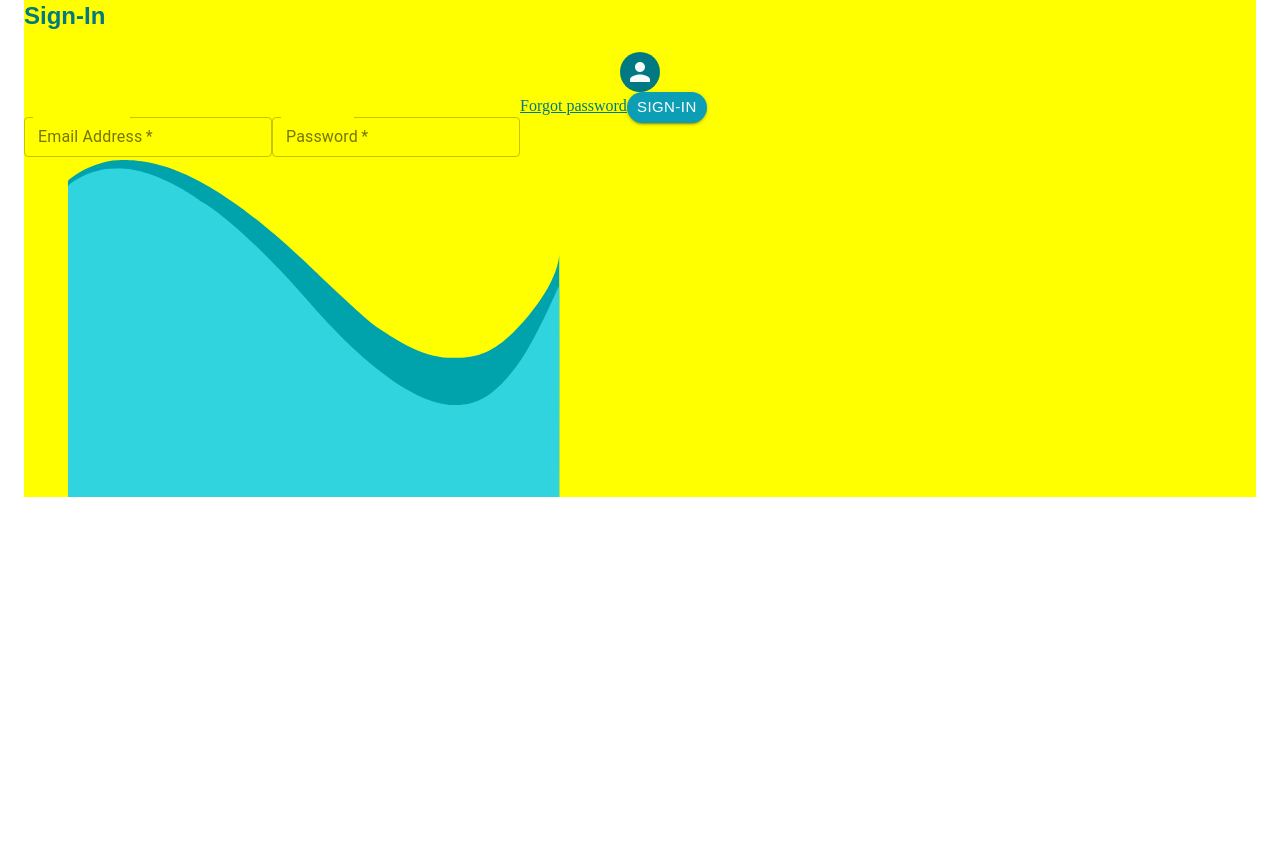
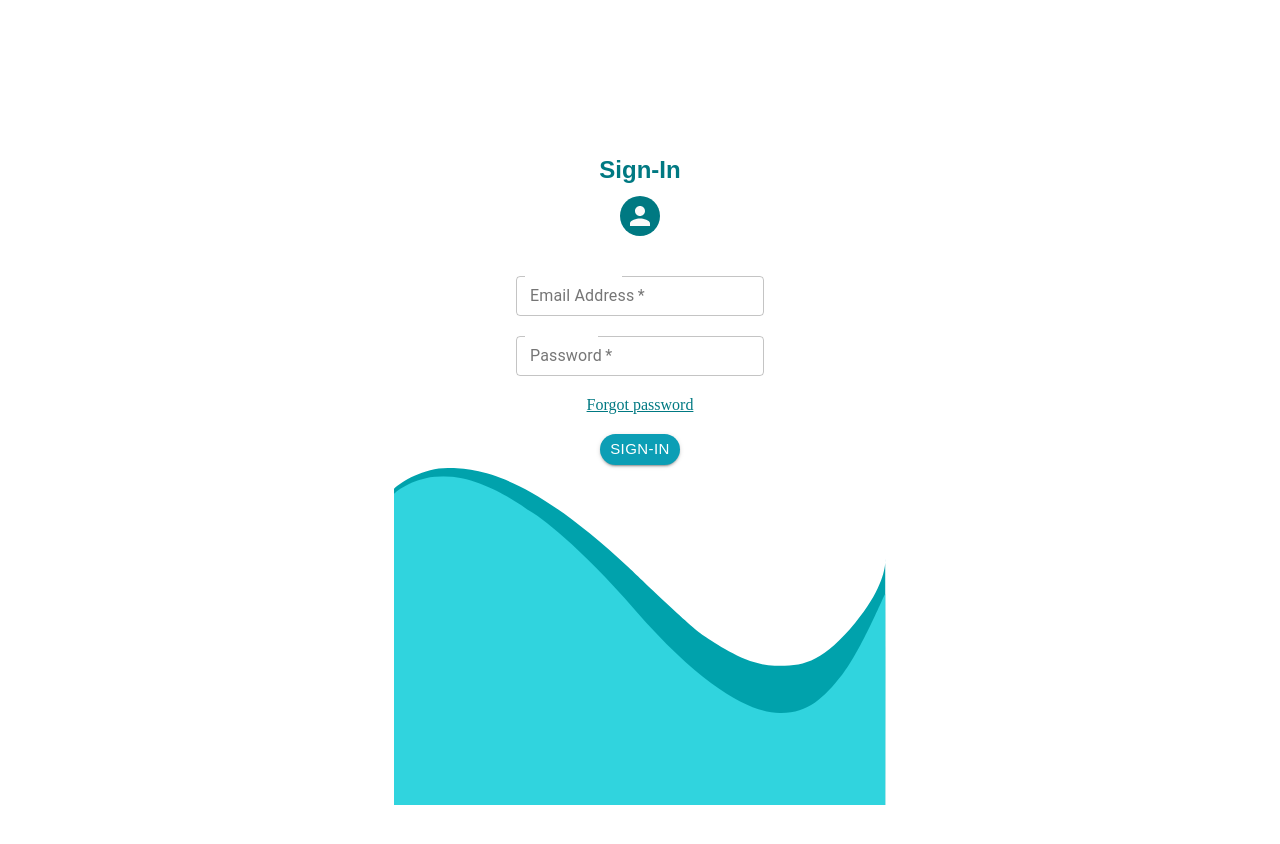
Before and after one commit to Igor-Orescanin/final_project, a React (Create React App) app in the folder client/: page / in a window 1280 px wide. Shown: the top 844 px of the page. Before the commit the page ends 800 px from the top, so only its background shows below. Built offline with nearby package versions, Linux system fonts and the light colour scheme.

Commit message:
old design signIn

```diff
--- a/client/src/components/signIn/styles.js
+++ b/client/src/components/signIn/styles.js
@@ -5,20 +5,111 @@ import { makeStyles } from "@material-ui/core/styles";
 import image from '../../image/background_mobile.svg'
 
 
+// export default makeStyles((theme) => ({
+//   root: {
+//     "& .MuiPaper-root":{
+//       backgroundColor:'green'
+//     }
+//   },
+
+
+//   paper: {
+//     backgroundColor:'yellow',
+//   },
+
+//    typography: {
+//   //   marginTop: '64px',
+//     fontFamily: ('Roboto', 'sans-serif'),
+//      color: "#007982",
+//      fontSize: '24px',
+//      fontWeight: 'bold',
+//    },
+
+//   avatar: {
+//     margin: 'auto',
+//     marginTop:'20px',
+//     backgroundColor: "#007982",
+
+//   },
+
+
+//   inputField: {
+//     marginTop: "25px",
+//     outlineColor: "#007982"
+//   },
+
+//   link: {
+//     paddingTop: '20px',
+//     paddingBottom: '20px',
+//     color: "#007982",
+//   },
+
+//   button: {
+//     fontFamily: ("Roboto", "Helvetica", "Arial", 'sans-serif'),
+//     padding: 0,
+//     backgroundColor: "#0C9EB5",
+//     color: 'white',
+//     width: '80px',
+//     height: '31px',
+//     borderRadius: '20px',
+//     fontSize: '15px'
+//   },
+
+//   backgr: {
+//     //heigh:'100px',
+//     //backgroundColor:'yellow',
+//     backgroundImage: `url(${image})`,
+//     // height:'30px',
+//     height: '340px',
+//     minWidth: '580px',
+//     heigh:'200px',
+//     width:'300px',
+//     padding: '0',
+//     backgroundRepeat: 'no-repeat',
+//     display: 'flex',
+//     flexDirection: 'column',
+//     alignItems: 'center',
+//     justifyItems: 'center',
+//     backgroundPosition: 'bottom',
+//   }
+
+// }))
+
+
 export default makeStyles((theme) => ({
-  root: {
-    "& .MuiPaper-root":{
-      backgroundColor:'green'
-    }
+ container: {
+  // backgroundColor:'green'
+  //backgroundImage: `url(${image})`,
+
+  marginTop:'90px',
+  height: '100vh',
+  maxWidth: '100%',
+  padding: '0',
+     //  backgroundSize: 'cover',
+     backgroundRepeat: 'no-repeat',
+     alignSelf: 'center',
+     backgroundPosition: 'bottom',
  },
 
-
  paper: {
-    backgroundColor:'yellow',
+  //backgroundColor:'yellow',
+  //backgroundImage: `url(${image})`,
+  // height:'30px',
+  height: '100vh',
+  maxWidth: '100%',
+  // heigh:'100vh',
+  // padding:'0',
+  backgroundRepeat: 'no-repeat',
+  display: 'flex',
+  flexDirection: 'column',
+  alignItems: 'center',
+  justifyItems: 'center',
+  backgroundPosition: 'bottom',
+  //  backgroundSize:'cover'
 },
 
 typography: {
-  //   marginTop: '64px',
+  marginTop: '64px',
   fontFamily: ('Roboto', 'sans-serif'),
   color: "#007982",
   fontSize: '24px',
@@ -26,18 +117,20 @@ export default makeStyles((theme) => ({
 },
 
 avatar: {
-    margin: 'auto',
-    marginTop:'20px',
+  margin: '10px',
   backgroundColor: "#007982",
-
+  alignContent: 'center',
 },
-
-
+form: {
+  marginTop: '10px',
+  display: 'flex',
+  flexDirection: 'column',
+  alignItems: 'center',
+},
 inputField: {
-    marginTop: "25px",
+  marginTop: "20px",
   outlineColor: "#007982"
 },
-
 link: {
   paddingTop: '20px',
   paddingBottom: '20px',
@@ -62,8 +155,8 @@ export default makeStyles((theme) => ({
   // height:'30px',
   height: '340px',
   minWidth: '580px',
-    heigh:'200px',
-    width:'300px',
+  //heigh:'200px',
+  //width:'300px',
   padding: '0',
   backgroundRepeat: 'no-repeat',
   display: 'flex',
@@ -71,6 +164,10 @@ export default makeStyles((theme) => ({
   alignItems: 'center',
   justifyItems: 'center',
   backgroundPosition: 'bottom',
-  }
+
+},
+
+
+
 
 }))
```
Lines whose indentation alone changed are shown as unchanged.
